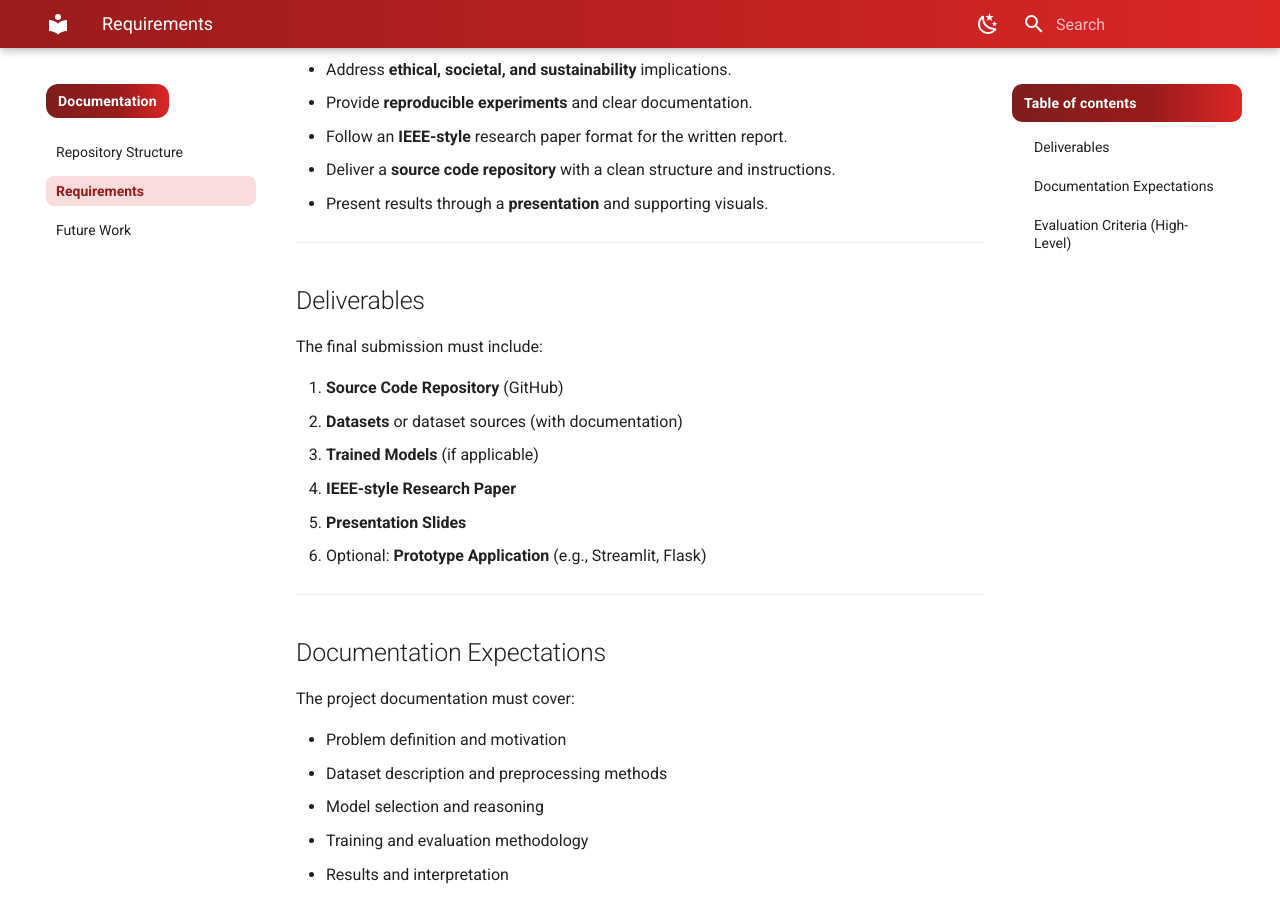
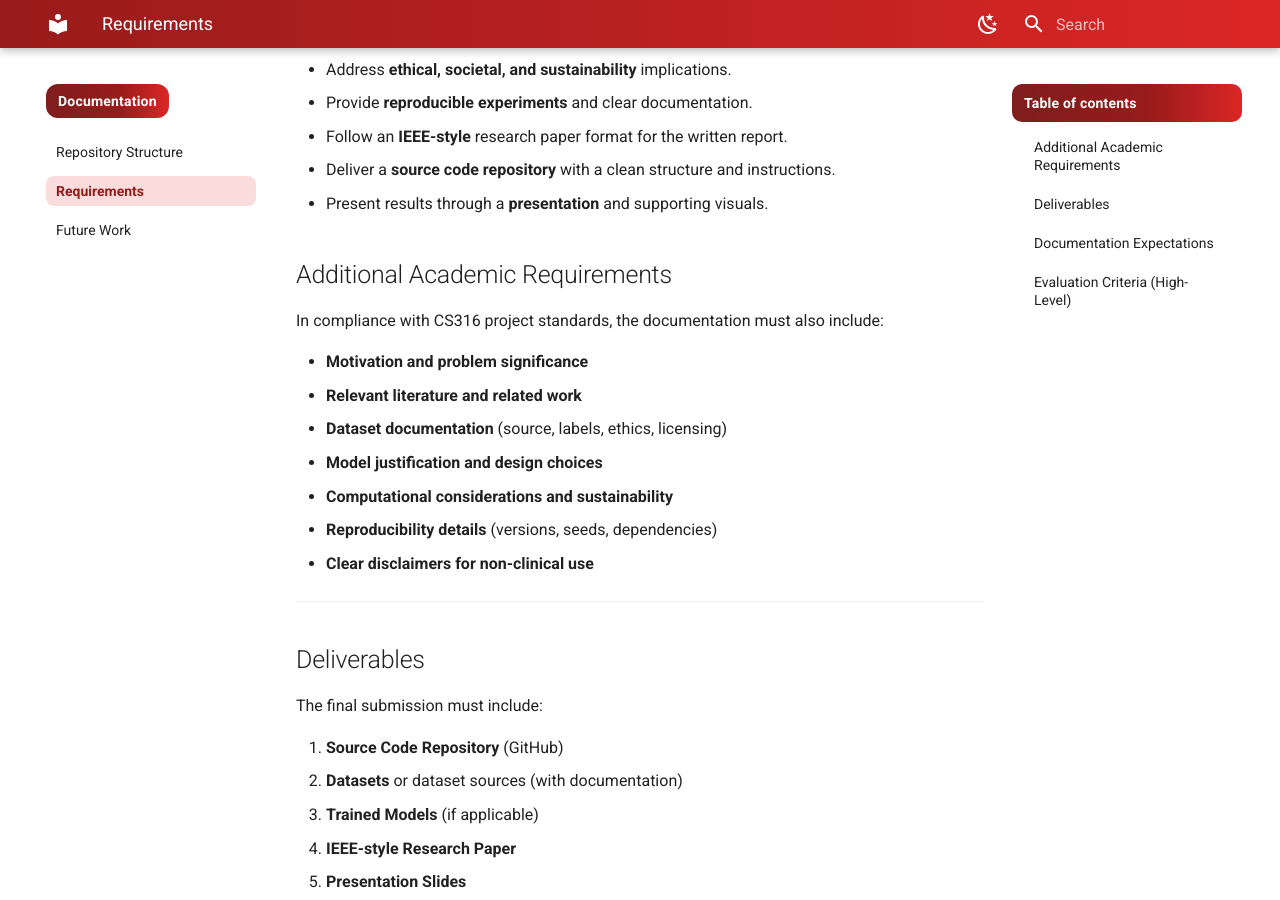
Before and after one commit to LayanAlnasser/CS316-Mental-Health-AI-Project, an MkDocs documentation site: the page built from docs/documentation/requirements.md, in a window 1280 px wide and 900 px high, scrolled down 339 px. Built offline with MkDocs 1.6.1 and Material for MkDocs 9.7.7, drawn with Linux system fonts in a browser that asks for light colours.

Commit message:
Add additional academic requirements to project documentation

```diff
--- a/docs/documentation/requirements.md
+++ b/docs/documentation/requirements.md
@@ -10,6 +10,18 @@ This project follows the **CS316 – Artificial Intelligence and Data Science**
 - Follow an **IEEE-style** research paper format for the written report.
 - Deliver a **source code repository** with a clean structure and instructions.
 - Present results through a **presentation** and supporting visuals.
+
+## Additional Academic Requirements
+
+In compliance with CS316 project standards, the documentation must also include:
+
+- **Motivation and problem significance**
+- **Relevant literature and related work**
+- **Dataset documentation** (source, labels, ethics, licensing)
+- **Model justification and design choices**
+- **Computational considerations and sustainability**
+- **Reproducibility details** (versions, seeds, dependencies)
+- **Clear disclaimers for non-clinical use**
 
 ---
 
```
